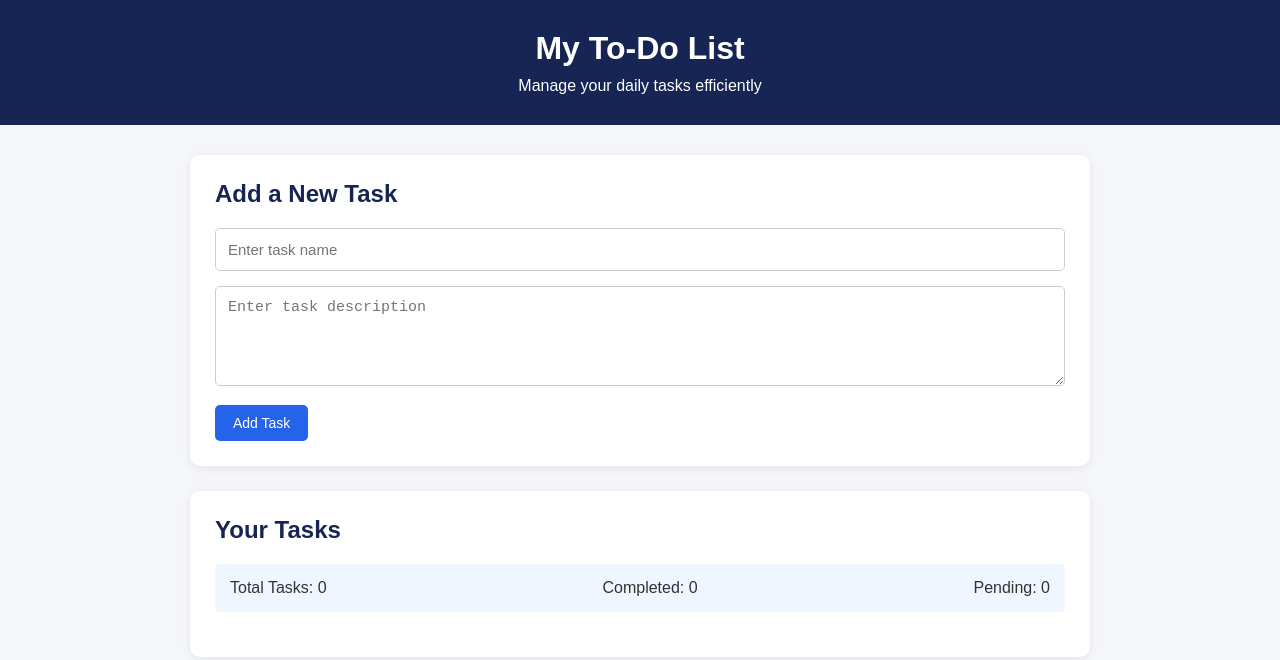
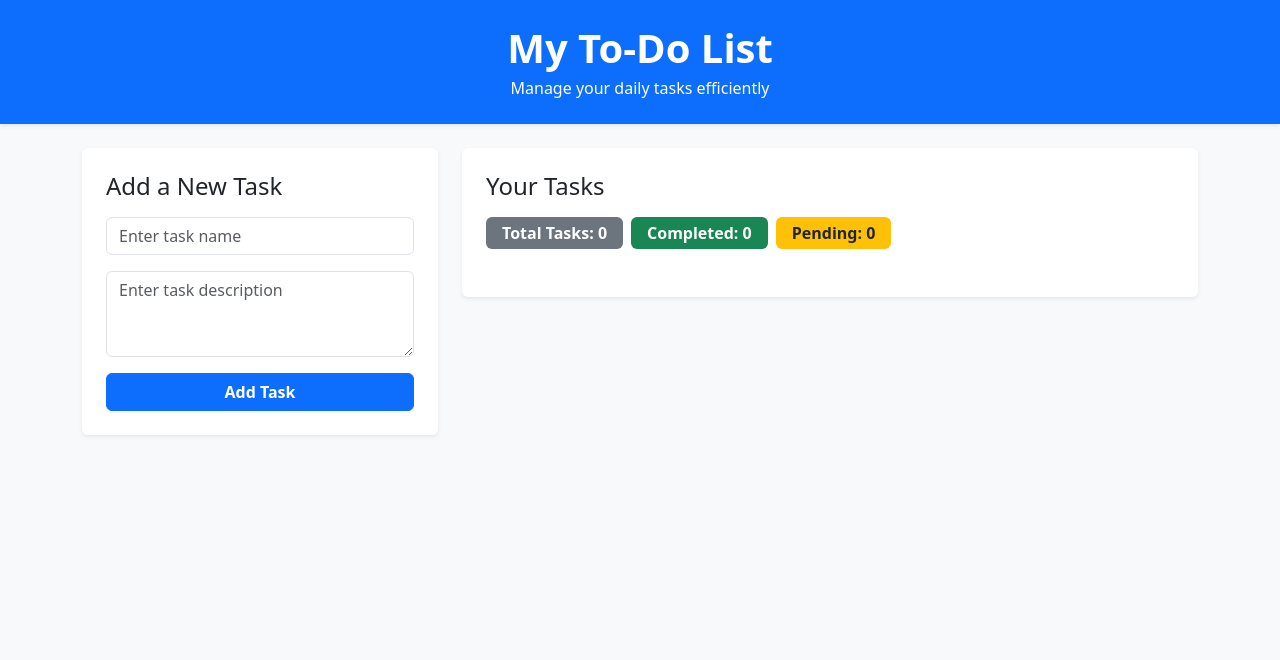
Before and after one commit to mtematim/Web-and-mobile-development-Assignment, a website: page public/index.html in a window 1280 px wide. Drawn offline with nearby package versions, Linux system fonts and the light colour scheme; no server answers.

Commit message:
adding bootstrap

```diff
--- a/public/index.html
+++ b/public/index.html
@@ -4,50 +4,84 @@
     <meta charset="UTF-8">
     <meta name="viewport" content="width=device-width, initial-scale=1.0">
     <title>My To-Do List</title>
-    <link rel="stylesheet" href="style.css">
+    <!-- Bootstrap 5.3 CSS via jsDelivr CDN -->
+    <link href="https://cdn.jsdelivr.net/npm/bootstrap@5.3.3/dist/css/bootstrap.min.css" rel="stylesheet">
 </head>
-<body>
+<body class="bg-light">
 
-    <header>
-        <h1>My To-Do List</h1>
-        <p>Manage your daily tasks efficiently</p>
+    <!-- Full-Width Responsive Header -->
+    <header class="bg-primary text-white text-center py-4 mb-4 shadow-sm">
+        <div class="container">
+            <h1 class="fw-bold mb-1">My To-Do List</h1>
+            <p class="mb-0">Manage your daily tasks efficiently</p>
+        </div>
     </header>
 
-    <main class="container">
+    <!-- Mobile-First Grid Container -->
+    <main class="container pb-5">
+        <div class="row g-4">
 
-        <section class="task-form">
-            <h2>Add a New Task</h2>
+            <!-- Left Column: Stacks full-width on mobile (col-12), takes 4/12 columns on desktop (col-lg-4) -->
+            <section class="col-12 col-lg-4">
+                <div class="card shadow-sm border-0">
+                    <div class="card-body p-4">
+                        <h2 class="h4 card-title mb-3">Add a New Task</h2>
 
                         <form id="taskForm">
+                            <div class="mb-3">
+                                <label for="taskName" class="form-label visually-hidden">Task Name</label>
                                 <input
                                     type="text"
                                     id="taskName"
+                                    class="form-control"
                                     placeholder="Enter task name"
                                     required
                                 >
+                            </div>
 
+                            <div class="mb-3">
+                                <label for="taskDescription" class="form-label visually-hidden">Task Description</label>
                                 <textarea
                                     id="taskDescription"
+                                    class="form-control"
+                                    rows="3"
                                     placeholder="Enter task description"
                                     required
                                 ></textarea>
+                            </div>
 
-                <button type="submit">Add Task</button>
+                            <button type="submit" class="btn btn-primary w-100 fw-semibold">Add Task</button>
                         </form>
+                    </div>
+                </div>
             </section>
 
-        <section class="task-section">
-            <h2>Your Tasks</h2>
+            <!-- Right Column: Stacks full-width on mobile (col-12), takes 8/12 columns on desktop (col-lg-8) -->
+            <section class="col-12 col-lg-8">
+                <div class="card shadow-sm border-0">
+                    <div class="card-body p-4">
+                        <h2 class="h4 card-title mb-3">Your Tasks</h2>
 
-            <div class="task-summary">
-                <p>Total Tasks: <span id="totalTasks">0</span></p>
-                <p>Completed: <span id="completedTasks">0</span></p>
-                <p>Pending: <span id="pendingTasks">0</span></p>
+                        <!-- Responsive Summary Pills -->
+                        <div class="d-flex flex-wrap gap-2 mb-4">
+                            <span class="badge bg-secondary fs-6 py-2 px-3">
+                                Total Tasks: <span id="totalTasks">0</span>
+                            </span>
+                            <span class="badge bg-success fs-6 py-2 px-3">
+                                Completed: <span id="completedTasks">0</span>
+                            </span>
+                            <span class="badge bg-warning text-dark fs-6 py-2 px-3">
+                                Pending: <span id="pendingTasks">0</span>
+                            </span>
                         </div>
 
-            <div id="taskList"></div>
+                        <!-- Task List Container -->
+                        <div id="taskList" class="list-group"></div>
+                    </div>
+                </div>
             </section>
 
+        </div>
     </main>
 
     <script>
@@ -65,22 +99,36 @@
         const listContainer = document.getElementById('taskList');
         listContainer.innerHTML = '';
 
+        if (allTasks.length === 0) {
+            listContainer.innerHTML = `<div class="text-center text-muted py-4">No tasks yet. Add your first task!</div>`;
+            return;
+        }
+
         allTasks.forEach(task => {
             const isDone = task.task_status === 'Completed';
 
+            // Mobile-first flex layout: stacks vertically on phones (flex-column), aligns horizontally on tablets/desktops (flex-sm-row)
             listContainer.innerHTML += `
-                <div style="border-bottom: 1px solid #eee; padding: 12px 0; display: flex; justify-content: space-between; align-items: center;">
+                <div class="list-group-item list-group-item-action p-3 d-flex flex-column flex-sm-row justify-content-between align-items-sm-center gap-3">
                     <div>
-                        <strong style="text-decoration: ${isDone ? 'line-through' : 'none'}">${task.task_name}</strong>
-                        <p style="margin: 4px 0; color: #666; font-size: 14px;">${task.task_description || ''}</p>
-                        <small style="color: ${isDone ? 'green' : 'orange'}; font-weight: bold;">${task.task_status}</small>
+                        <div class="fw-bold ${isDone ? 'text-decoration-line-through text-muted' : ''}">
+                            ${task.task_name}
                         </div>
-                    <div>
-                        <button type="button" onclick="toggleStatus(${task.task_id})">
+                        <p class="mb-2 text-muted small">${task.task_description || ''}</p>
+                        <span class="badge ${isDone ? 'bg-success' : 'bg-warning text-dark'}">
+                            ${task.task_status}
+                        </span>
+                    </div>
+                    <div class="btn-group btn-group-sm align-self-start align-self-sm-center">
+                        <button type="button" class="btn btn-outline-success" onclick="toggleStatus(${task.task_id})">
                             ${isDone ? 'Mark Pending' : 'Complete'}
                         </button>
-                        <button type="button" onclick="editTask(${task.task_id})">Edit</button>
-                        <button type="button" onclick="deleteTask(${task.task_id})" style="color: red;">Delete</button>
+                        <button type="button" class="btn btn-outline-primary" onclick="editTask(${task.task_id})">
+                            Edit
+                        </button>
+                        <button type="button" class="btn btn-outline-danger" onclick="deleteTask(${task.task_id})">
+                            Delete
+                        </button>
                     </div>
                 </div>
             `;
```
Also changed, not shown: practice.html (deleted). Lines whose indentation alone changed are shown as unchanged.
